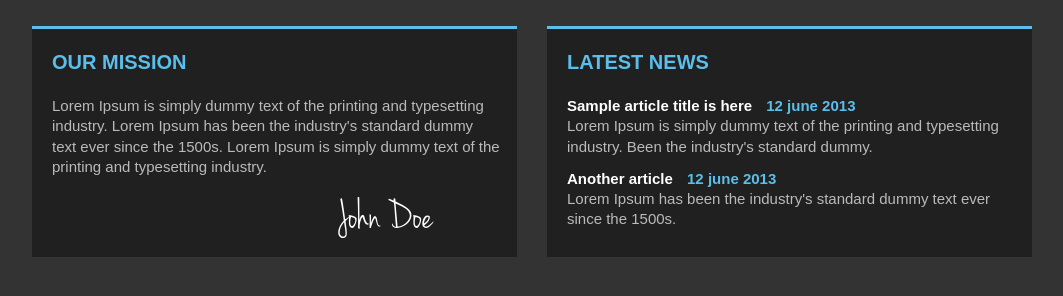
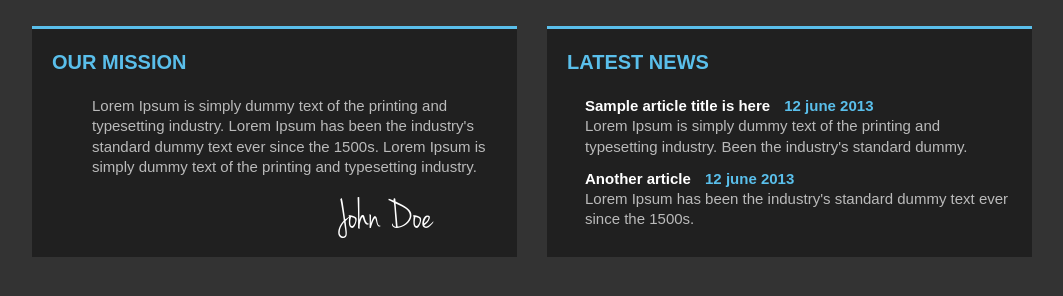
Before and after one commit to lucas-mancini/sass-media-queries, a website: page app/index.html in a window 1280 px wide. Shown: the whole page, without its empty margins (108-1171 px from the left). Drawn offline with Linux system fonts and the light colour scheme.

Commit message:
Adding padding to the text on the cards in desktop view.

```diff
--- a/app/scss/_robotmagic-component.scss
+++ b/app/scss/_robotmagic-component.scss
@@ -109,6 +109,15 @@ $font-size-header-desktop: 20px;
             background-color: $card-background;
             border-top: 3px solid $card-primary;
         }
+
+        &__quote {
+            padding-left: 40px;
+        }
+
+        &__article-header, &__article-summary {
+            padding-left: 18px;
+        }
+
     }
 
 }
```
Also changed, not shown: app/css/main.css.
